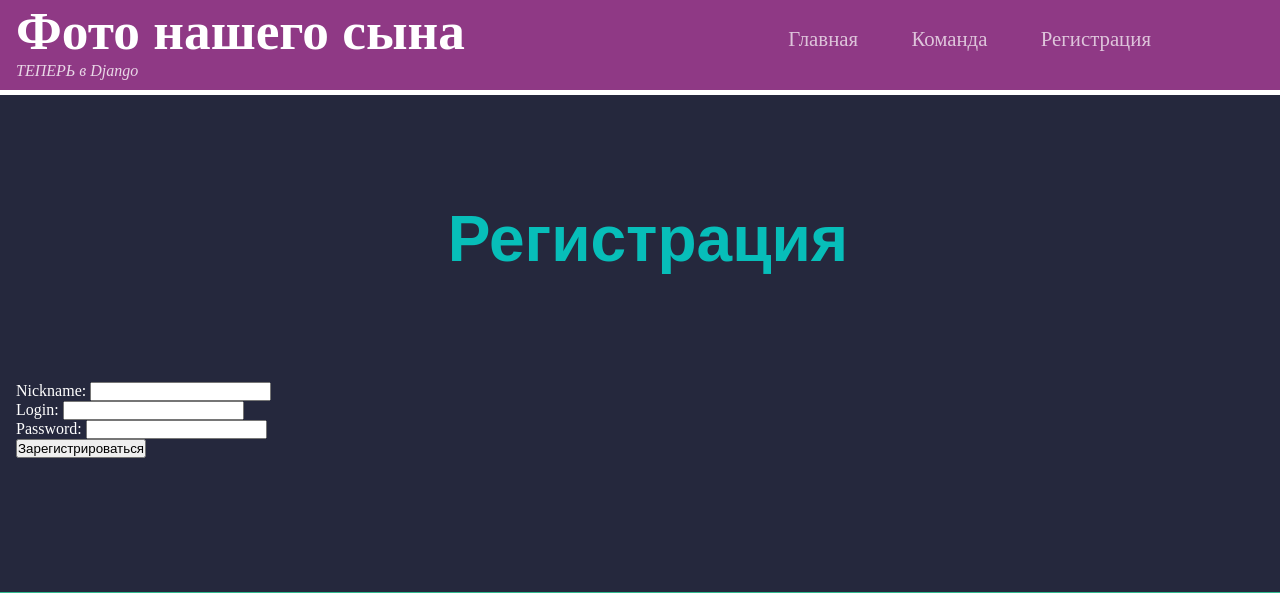
After one commit to HumanSuit7688/TechnoStrelka_instagram, a Django app: page /register/ in a window 1280 px wide. The commit adds this page. Shown: the top 593 px of the page. Run offline with Django 5.2, Linux system fonts and the light colour scheme.

Commit message:
Add registration (View, Html)

```diff
--- a/Web/Web/urls.py
+++ b/Web/Web/urls.py
@@ -7,6 +7,8 @@ from django.conf.urls.static import static
 from django.contrib.staticfiles.urls import staticfiles_urlpatterns
 from django.views.static import serve
 
+from main.views import RegisterView
+
 urlpatterns = [
     re_path(r'^static/(?P<path>.*)$', serve, {'document_root': settings.STATIC_ROOT}),
     path('admin/', admin.site.urls),
@@ -14,7 +16,8 @@ urlpatterns = [
     path('team/',m_view.team),
     path('404/',m_view.NotFound),
     path('welcome/', w_view.main),
-    path('create_cookie/', m_view.create_cookie)
+    path('create_cookie/', m_view.create_cookie),
+    path('register/', RegisterView.as_view(success_url='/'), name='register'),
 
 ]
 
--- a/Web/main/templates/base.html
+++ b/Web/main/templates/base.html
@@ -27,7 +27,7 @@
                     </ul>
                 </li>
                 {% else %}
-                <li> <a href='/welcome/'>Регистрация</a> </li>
+                <li> <a href='/register/'>Регистрация</a> </li>
 
                 {% endif %}
 
--- /dev/null
+++ b/Web/main/templates/register.html
@@ -0,0 +1,19 @@
+{% extends 'base.html' %}
+{% load static %}
+{% block pageTitle %}Регистрация{% endblock pageTitle %}
+
+{% block favicon %}{% static 'img/clown.png' %}{% endblock favicon %}
+
+{% block imports %}<link rel="stylesheet" type="text/css" href="{% static 'css/team_new.css' %}" />{% endblock imports %}
+{% block content %}
+
+<div class='OurTeam'><span>Регистрация</span></div>
+<div class='container'>
+    <form method="POST">
+        {% csrf_token %}
+        {{ form.as_p }}
+        <button type="submit" class="btn btn-secondary">Зарегистрироваться</button>
+    </form>
+</div>
+
+{% endblock content %}
--- a/Web/main/views.py
+++ b/Web/main/views.py
@@ -2,6 +2,21 @@ from django.shortcuts import render
 from django.http import HttpResponse
 import main.functions as db
 from django.shortcuts import redirect
+from django.views.generic import FormView
+from django.views.generic.edit import CreateView
+from main.models import User
+
+
+class RegisterView(CreateView):
+    model = User
+
+    template_name = 'register.html'
+    fields = '__all__'
+
+    def form_valid(self, form):
+        form.save()
+        return super().form_valid(form)
+
 
 def check_login(cookie):
     if cookie and 'login' in cookie:
```
